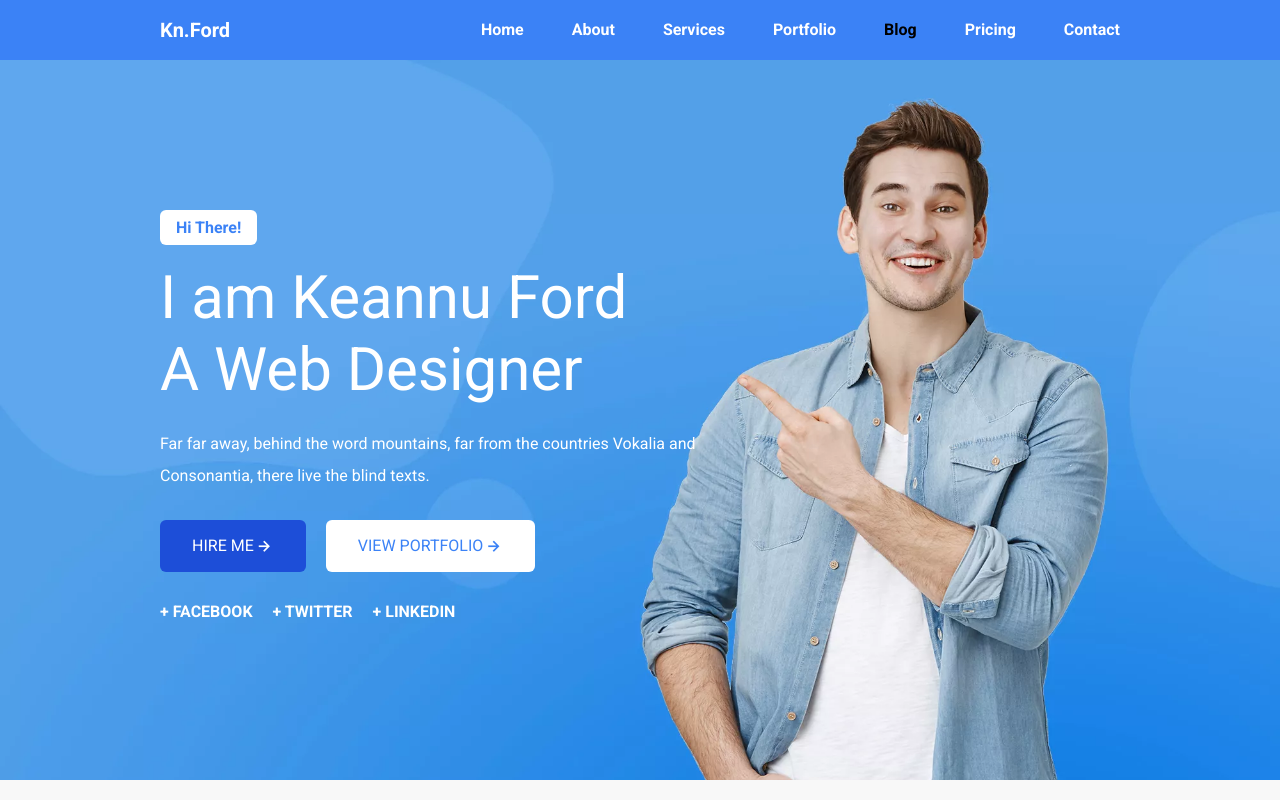
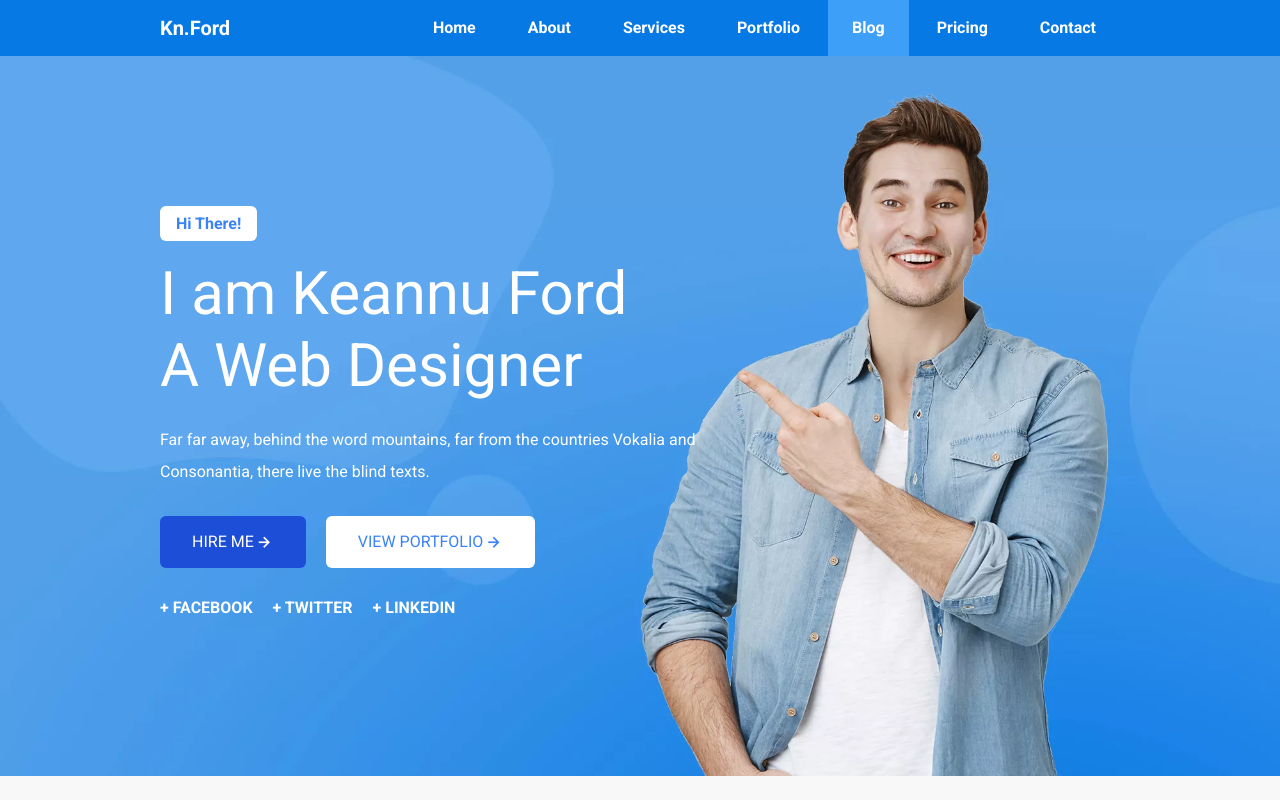
Before and after one commit to salmakhatun0056/clone-web, a plain HTML site: page index.html in a window 1280 px wide. Shown: the top 800 px of the page. Drawn offline with nearby package versions, Linux system fonts and the light colour scheme.

Commit message:
modify navbar

```diff
--- a/index.html
+++ b/index.html
@@ -17,31 +17,32 @@
 </head>
 
 <body class="font">
-    <header class="bg-blue-500 sticky top-0 left-0 z-[999]">
+    <header class="bg-[#0779E4] sticky top-0 left-0 z-[999]">
         <div>
             <nav
-                class="flex  justify-between items-center container mx-auto lg:px-40 md:px-12 gap-12 px-6 text-white py-4">
+                class="flex lg:py-0 py-4  justify-between items-center container mx-auto lg:px-40 md:px-12 gap-12 px-6 ">
 
                 <div>
-                    <h1 class="text-xl  font-bold"> Kn.Ford</h1>
+                    <a href="#home" class="text-xl  font-bold py-4 text-white"> Kn.Ford</a>
                 </div>
                 <div>
                     <ul id="main_menu"
-                        class="absolute font-bold hidden lg:flex lg:gap-12 md:gap-4 lg:top-0 lg:relative top-14 bg-blue-500  space-y-4 lg:space-y-0 w-full left-0 p-6 lg:p-0">
-                        <li class=""><a class="active" href="#home">Home</a></li>
-                        <li><a href="#about">About</a></li>
-                        <li><a href="#services">Services</a></li>
-                        <li><a href="#portfolio">Portfolio</a></li>
-                        <li><a href="#blog">Blog</a></li>
-                        <li><a href="#pricing">Pricing</a></li>
-                        <li><a href="#contact">Contact</a></li>
+                        class="absolute font-bold hidden lg:flex  lg:top-0 lg:relative top-14  text-[#FFFFFF] gap-1 bg-[#0779E4]  space-y-4 lg:space-y-0 w-full left-0 p-6 lg:p-0">
+                        <a class="active py-4 px-6 block" href="#home">Home</a>
+                        <a class="py-4 px-6 block" href="#about">About</a>
+                        <a class="py-4 px-6 block" href="#services">Services</a>
+                        <a class="py-4 px-6 block" href="#portfolio">Portfolio</a>
+                        <a class="py-4 px-6 block " href="#blog">Blog</a>
+                        <a class="py-4 px-6 block" href="#pricing">Pricing</a>
+                        <a class="py-4 px-6 block" href="#contact">Contact</a>
                     </ul>
-                    <button id="main_button" class="lg:hidden">
+                    <button id="main_button" class="lg:hidden text-white flex gap-2">
                         <svg xmlns="http://www.w3.org/2000/svg" fill="none" viewBox="0 0 24 24" stroke-width="1.5"
                             stroke="currentColor" class="size-6">
                             <path stroke-linecap="round" stroke-linejoin="round"
                                 d="M3.75 6.75h16.5M3.75 12h16.5M12 17.25h8.25" />
                         </svg>
+                        MENU
                     </button>
                 </div>
 
@@ -373,7 +374,7 @@
                             <i class='bx bxs-calendar text-xl text-blue-500'></i>
                             <p class="text-gray-500 font-bold text-sm">December 25,2024</p>
                         </div>
-                        <div class="flex gap-2 items-center text-xl text-blue-500">
+                        <div class="flex md:gap-2 gap-1 items-center text-xl text-blue-500">
                             <i class='bx bxs-message-rounded'></i>
                             <a href="#" class="text-blue-500 font-bold text-sm">3 Comments</a>
                         </div>
--- a/script.js
+++ b/script.js
@@ -6,7 +6,7 @@ main_button.addEventListener('click', () => {
 })
 
 let section = document.querySelectorAll('section');
-let navLink = document.querySelectorAll('header nav ul li a');
+let navLink = document.querySelectorAll('header nav ul  a');
 window.onscroll = () => {
     section.forEach(sec => {
         let top = window.scrollY;
@@ -16,7 +16,7 @@ window.onscroll = () => {
         if (top > offset && top < offset + height) {
             navLink.forEach(links => {
                 links.classList.remove('active');
-                document.querySelector('header nav ul li a[href*=' + id + ']').classList.add('active')
+                document.querySelector('header nav ul  a[href*=' + id + ']').classList.add('active')
             })
         }
     })
--- a/style.css
+++ b/style.css
@@ -4,13 +4,14 @@
 
 }
 
-nav ul li a {
+nav ul a {
     transition: .2s;
 }
 
-nav ul li a:hover,
-nav ul li a.active {
-    color: black;
+nav ul a:hover,
+nav ul a.active {
+    background-color: #3E9FF9;
+    color: white;
 }
 
 
```
